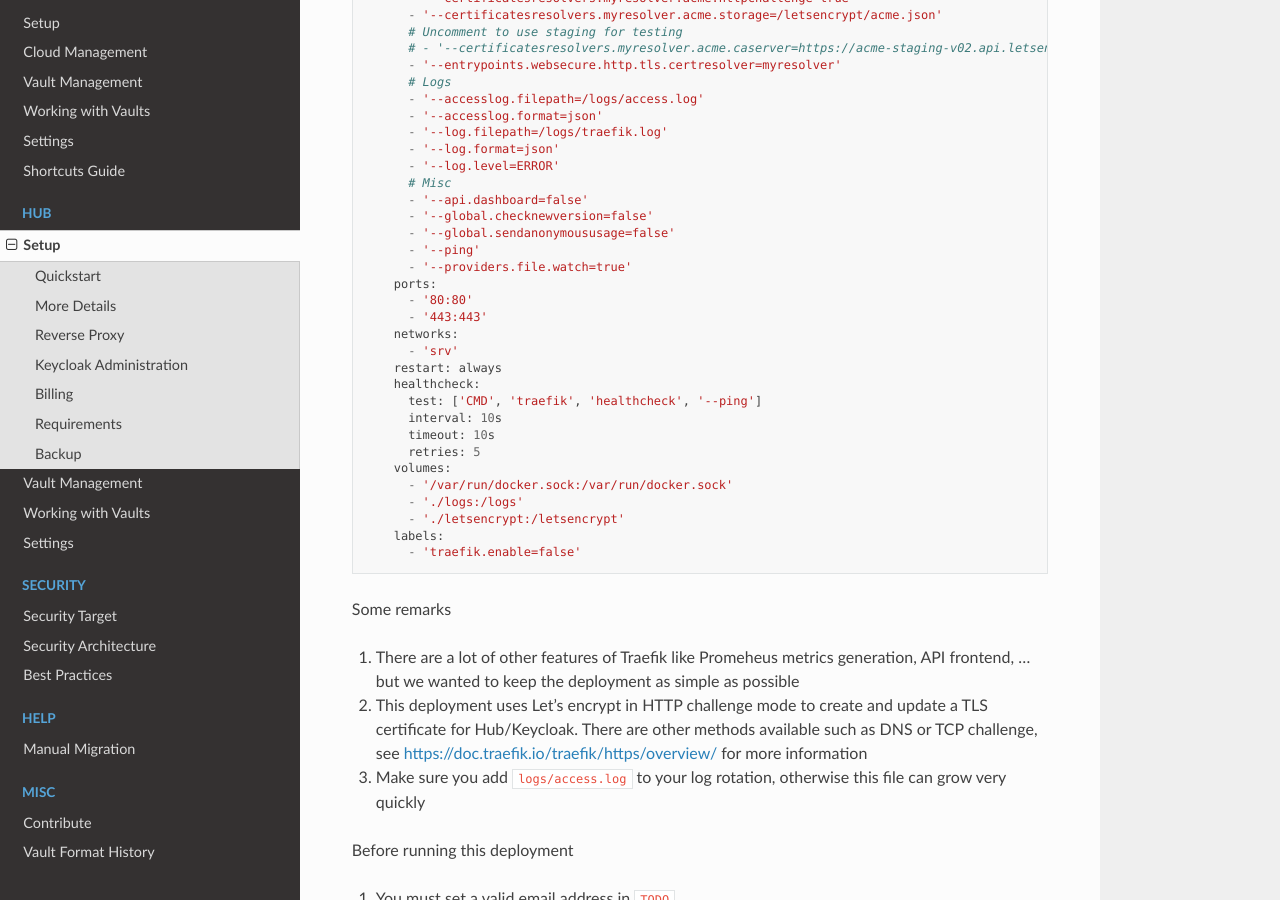
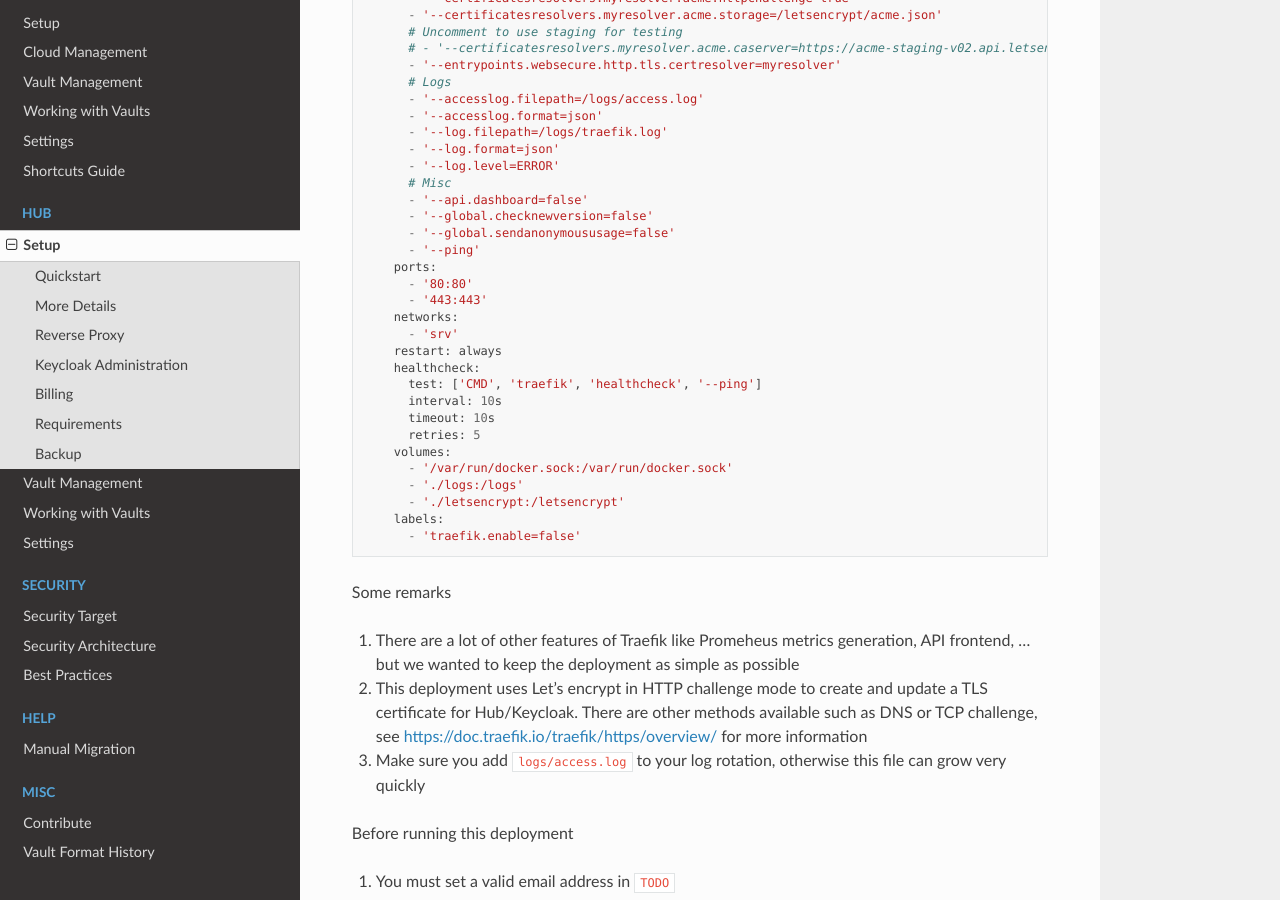
Before and after one commit to cryptomator/docs, a Sphinx documentation site: the page built from source/hub/setup.rst, in a window 1280 px wide and 900 px high, scrolled down 1318 px. Built offline with Sphinx 7.4.7 and the Read the Docs theme 2.0.0, drawn with Linux system fonts in a browser that asks for light colours.

Commit message:
Minor cleanup

```diff
--- a/source/hub/setup.rst
+++ b/source/hub/setup.rst
@@ -72,7 +72,6 @@ If you don't have a running Traefik deployment and want to use Docker Compose to
           - '--global.checknewversion=false'
           - '--global.sendanonymoususage=false'
           - '--ping'
-          - '--providers.file.watch=true'
         ports:
           - '80:80'
           - '443:443'
```
